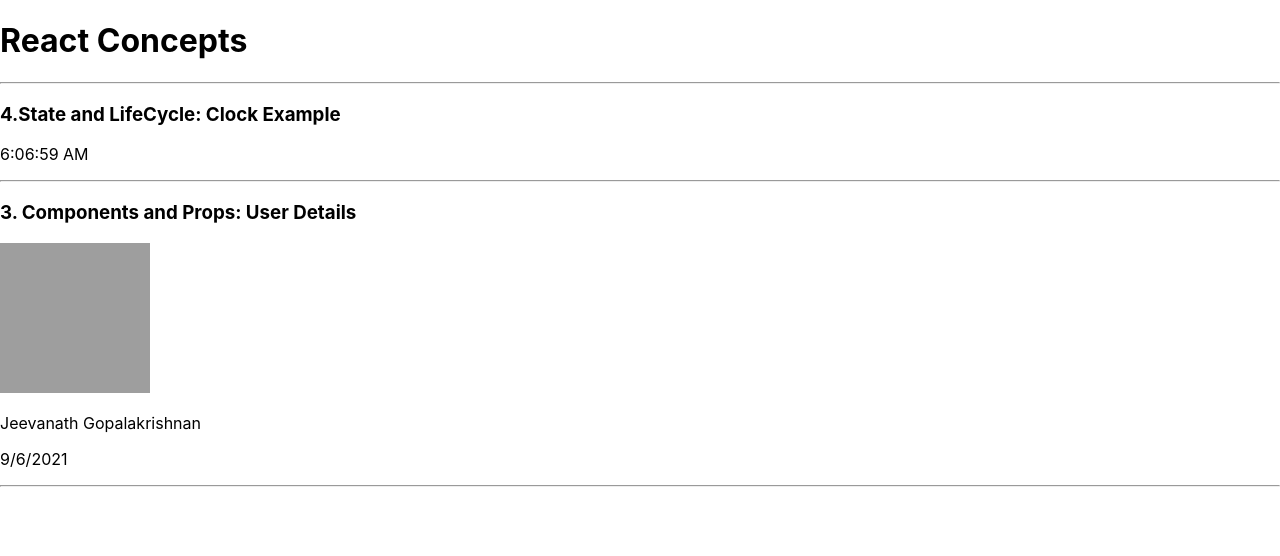
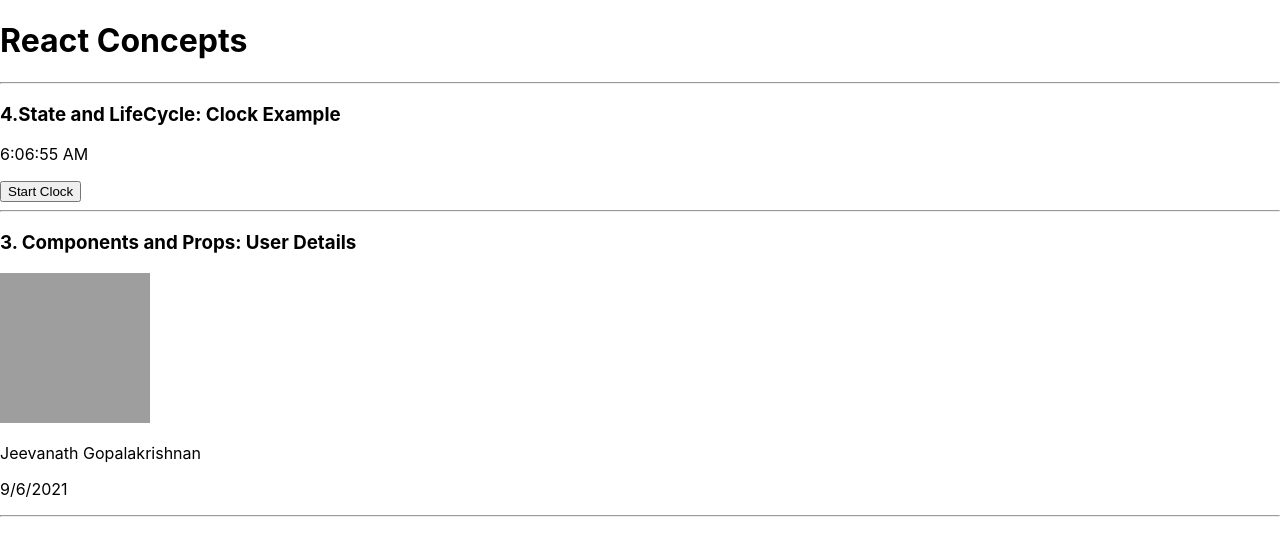
Before and after one commit to jeevanathg/react-concepts, a React (Create React App) app: page / in a window 1280 px wide. Shown: the top 556 px of the page. Built offline with nearby package versions, Linux system fonts and the light colour scheme; grey boxes are pictures that could not be loaded.

Commit message:
Handling Events

```diff
--- a/src/App.js
+++ b/src/App.js
@@ -1,5 +1,5 @@
-import Clock from "./mainConcepts/StateAndProps";
 import UserDetails from "./mainConcepts/ComponentsAndProps";
+import HandlingEvents from "./mainConcepts/HandlingEvents";
 
 const userData = {
   firstname: "Jeevanath",
@@ -23,12 +23,13 @@
   return (
     <>
       <h1>React Concepts</h1>
-      <Clock />
+      <HandlingEvents />
       <UserDetails
         name={formatName(userData)}
         avator={userData.avator}
         date={formatDate(userData.date)}
       />
+
       <hr />
     </>
   );
--- /dev/null
+++ b/src/mainConcepts/HandlingEvents.jsx
@@ -0,0 +1,25 @@
+import { Component } from "react";
+import Clock from "./StateAndProps";
+
+class HandlingEvents extends Component {
+  constructor(props) {
+    super(props);
+    this.state = {
+      toggleClock: true,
+    };
+  }
+  toggleClock() {
+    this.setState({
+      toggleClock: !this.state.toggleClock,
+    });
+  }
+  render() {
+    return (
+      <div>
+        <Clock />
+      </div>
+    );
+  }
+}
+
+export default HandlingEvents;
--- a/src/mainConcepts/StateAndProps.jsx
+++ b/src/mainConcepts/StateAndProps.jsx
@@ -2,13 +2,32 @@
 class Clock extends Component {
   constructor(props) {
     super(props);
-    this.state = { date: new Date() };
+    this.state = {
+      date: new Date(),
+      clockButtonName: "Start Clock",
+    };
+    console.log("constructor.props.toggleClock", { props });
   }
   componentDidMount() {
     this.timerID = setInterval(() => this.tick(), [1000]);
   }
+  componentDidUpdate() {
+    if (this.props.toggleClock === true) {
+      this.timerID = setInterval(() => this.tick(), [1000]);
+    } else {
+      clearInterval(this.timerID);
+    }
+  }
   componentWillUnmount() {
     clearInterval(this.timerID);
+  }
+  toggleClock() {
+    this.setState({
+      clockButtonName:
+        this.state.clockButtonName === "Start Clock"
+          ? "Pause Clock"
+          : "Start Clock",
+    });
   }
   tick() {
     this.setState({
@@ -21,6 +40,9 @@
         <hr />
         <h3>4.State and LifeCycle: Clock Example</h3>
         <p>{this.state.date.toLocaleTimeString()}</p>
+        <button onClick={() => this.toggleClock()}>
+          {this.state.clockButtonName}
+        </button>
       </div>
     );
   }
```
